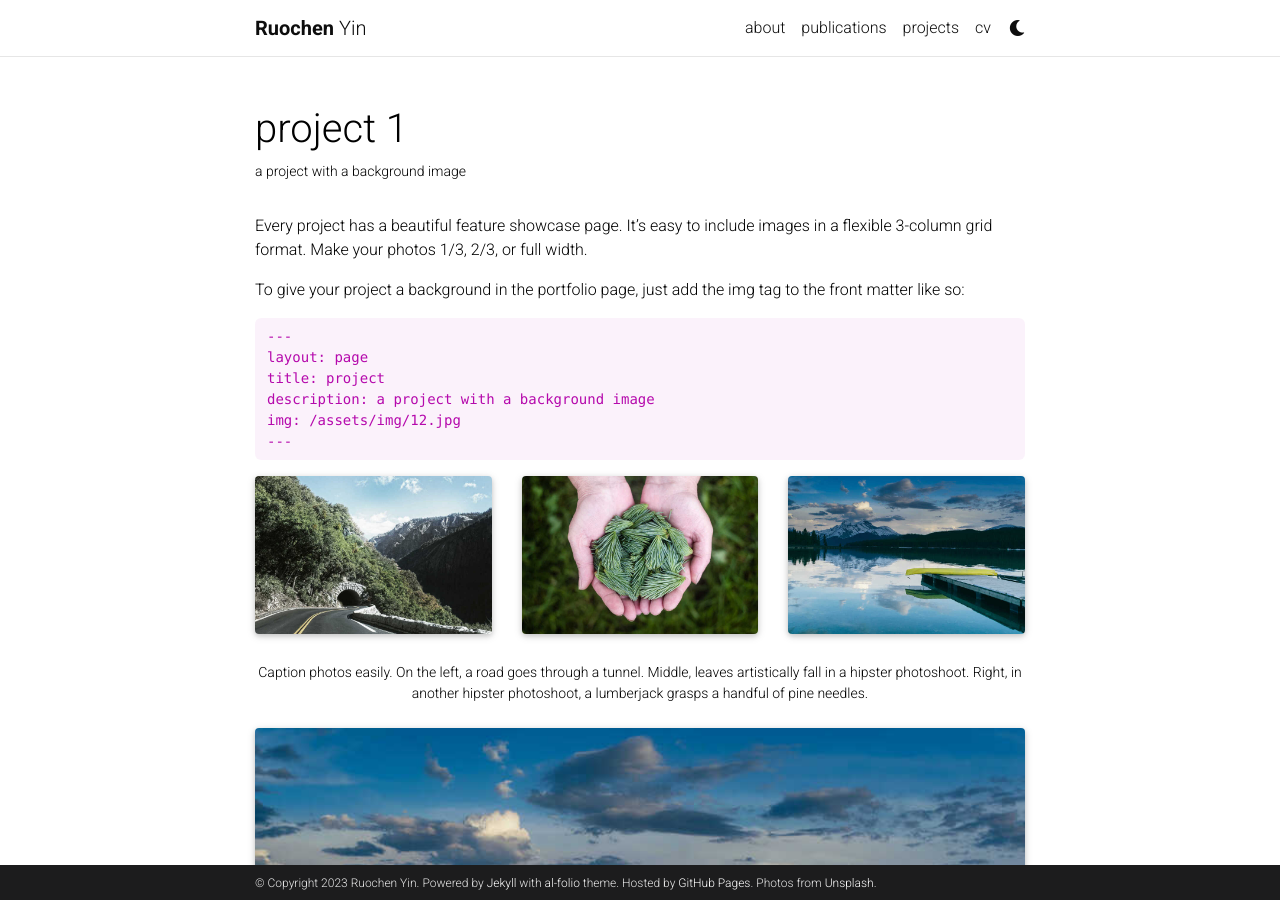
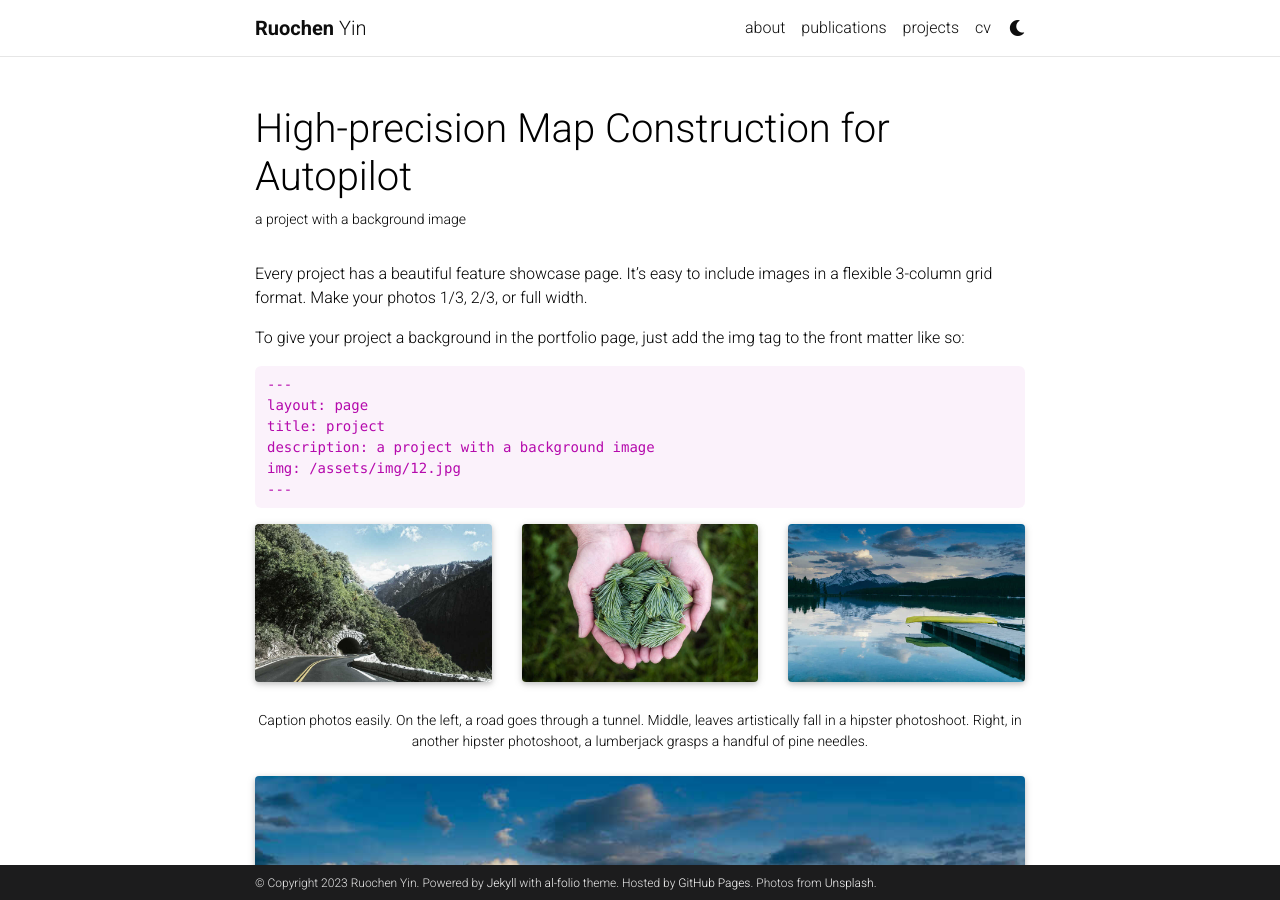
Before and after one commit to rolandying/rolandying.github.io, a Jekyll site: the page built from _projects/1_project.md, in a window 1280 px wide and 900 px high. Built offline with Jekyll 4.4.1, drawn with Linux system fonts in a browser that asks for light colours; comment, search, counter and statistics services are not loaded; a style sheet for code colours, icons or effects is not loaded.

Commit message:
Update 1_project.md

```diff
--- a/_projects/1_project.md
+++ b/_projects/1_project.md
@@ -1,6 +1,6 @@
 ---
 layout: page
-title: project 1
+title: High-precision Map Construction for Autopilot
 description: a project with a background image
 img: assets/img/p1.jpg
 importance: 1
```
